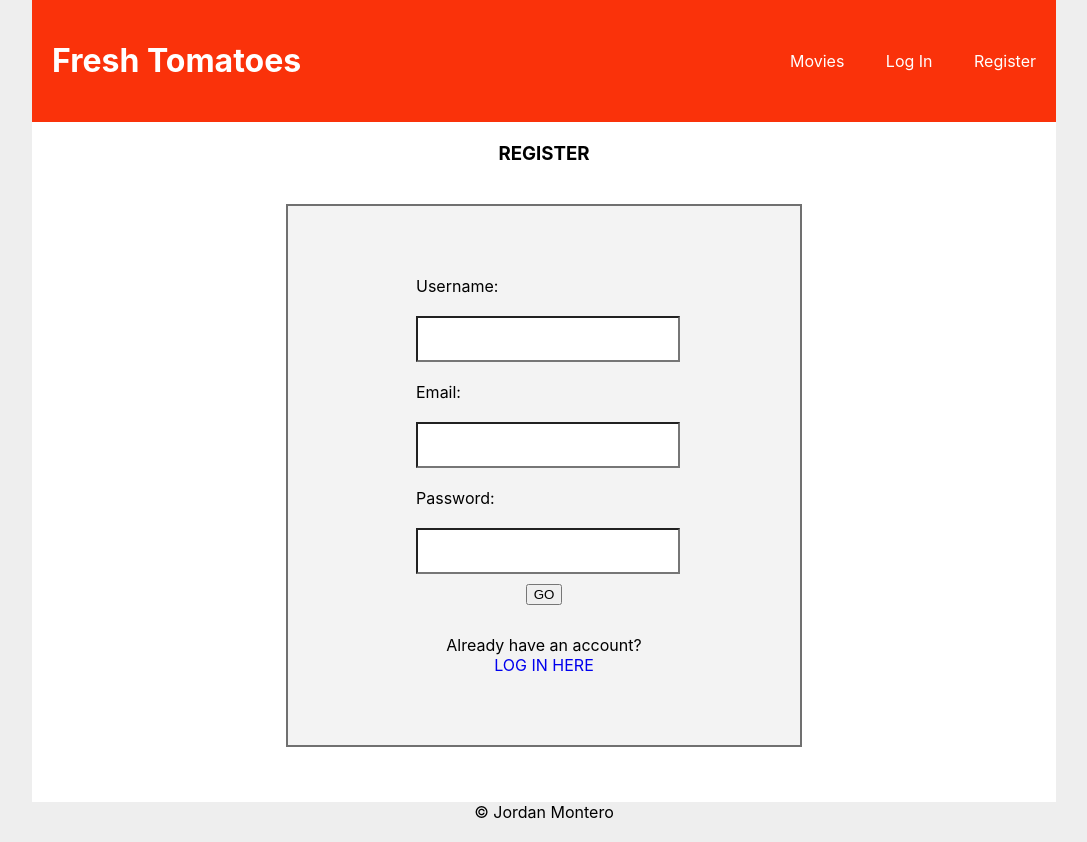
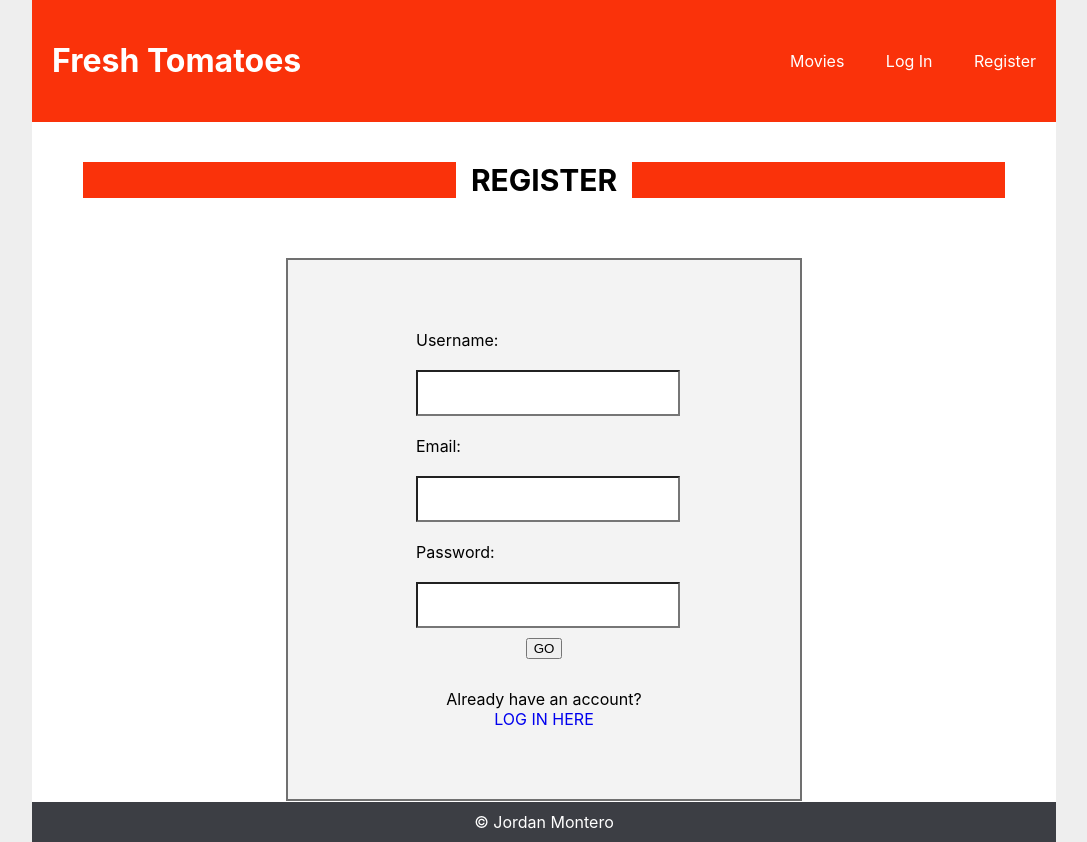
Before and after one commit to Jordanm96/fresh-tomatoes, a React (Create React App) app in the folder client/: page /register in a window 1280 px wide. Shown: the whole page, without its empty margins (96-1183 px from the left). Built offline with nearby package versions, Linux system fonts and the light colour scheme.

Commit message:
added heading tag to each screen with the red bar

```diff
--- a/client/src/components/shared/Layout/Layout.css
+++ b/client/src/components/shared/Layout/Layout.css
@@ -10,7 +10,14 @@
   /* This min-height made my white background longer so the footer would stay at the bottom */
   min-height: 85vh;
 }
-
+footer {
+  background: rgb(42, 44, 50, .9);
+  color: white;
+  height:40px;
+  display: flex;
+  justify-content: center;
+  align-items: center;
+}
 @media only screen and (max-width: 600px) {
   .layout-children {
     height: 100%;
--- a/client/src/screens/Login/Login.css
+++ b/client/src/screens/Login/Login.css
@@ -1,3 +1,18 @@
+.heading {
+  margin: 0 auto;
+  background-color: #FA320A;
+  margin-top: 40px;
+  margin-bottom: 60px;
+  width: 90%;
+}
+h3 {
+  margin: 0 auto;
+  width: fit-content;
+  background-color: white;
+  padding: 10px;
+  font-size: 30px;
+  padding: 0px 15px;
+}
 .user-form {
   margin: 0 auto;
   display: flex;
--- a/client/src/screens/Login/Login.jsx
+++ b/client/src/screens/Login/Login.jsx
@@ -20,7 +20,10 @@ const Login = (props) => {
 
   return (
     <>
+      <div className='heading'>
       <h3>LOG IN</h3>
+      </div>
+
       <form className='user-form' onSubmit= {(e) => {
         e.preventDefault();
         handleLogin(formData);
--- a/client/src/screens/MovieCreate/MovieCreate.jsx
+++ b/client/src/screens/MovieCreate/MovieCreate.jsx
@@ -19,7 +19,9 @@ const MovieCreate = (props) => {
   };
   return (
     <>
+      <div className='heading'>
       <h3>ADD A MOVIE</h3>
+      </div>
       <form className='user-form' onSubmit={(e) => {
         e.preventDefault();
         handleCreateMovie(formData);
--- a/client/src/screens/MovieEdit/MovieEdit.jsx
+++ b/client/src/screens/MovieEdit/MovieEdit.jsx
@@ -38,7 +38,10 @@ const MovieEdit = (props) => {
   };
   return (
     <>
-      <h3>EDIT MOVIE</h3>
+          <div className='heading'>
+
+        <h3>EDIT MOVIE</h3>
+        </div>
       <form className='user-form'
         onSubmit={(e) => {
           e.preventDefault();
--- a/client/src/screens/MovieInfo/MovieInfo.jsx
+++ b/client/src/screens/MovieInfo/MovieInfo.jsx
@@ -31,7 +31,7 @@ const MovieInfo = (props) => {
   return (
     <div className='movie-info'>
       <div key={movieInfo.id}>
-        <h3>{title}</h3>
+        <h2>{title}</h2>
         <p>Director: {director}</p>
         <p>{info}</p>
         {rating === 0 ? (
--- a/client/src/screens/MoviesAll/MoviesAll.jsx
+++ b/client/src/screens/MoviesAll/MoviesAll.jsx
@@ -11,8 +11,11 @@ const MoviesAll = (props) => {
 
 
   return (
-    <div>
+    <>
+          <div className='heading'>
+
       <h3>FIND A MOVIE</h3>
+      </div>
       <Nav movies={movies} currentUser={currentUser} handleSort={handleSort} handleSubmit={handleSubmit}/>
       <div className="movies-container">
         {movies.map((movie) => (
@@ -39,7 +42,7 @@ const MoviesAll = (props) => {
           </Link>
         ))}
       </div>
-    </div>
+    </>
   );
 };
 
--- a/client/src/screens/Register/Register.jsx
+++ b/client/src/screens/Register/Register.jsx
@@ -21,7 +21,10 @@ const Register = (props) => {
 
   return (
     <>
+          <div className='heading'>
+
       <h3>REGISTER</h3>
+      </div>
       <form className='user-form' onSubmit= {(e) => {
         e.preventDefault();
         handleRegister(formData);
--- a/client/src/screens/ReviewCreate/ReviewCreate.jsx
+++ b/client/src/screens/ReviewCreate/ReviewCreate.jsx
@@ -40,8 +40,11 @@ const ReviewCreate = (props) => {
   }
 
   return (
-    <div>
+    <>
+          <div className='heading'>
+
       <h3>RATE & REVIEW</h3>
+      </div>
       {/* Here I need to render the movie title and image */}
       <p>{movieInfo.title}</p>
       <img src={movieInfo.image_url} alt={movieInfo.title} />
@@ -81,7 +84,7 @@ const ReviewCreate = (props) => {
 
         <button>ADD</button>
       </form>
-    </div>
+    </>
   );
 };
 
```
